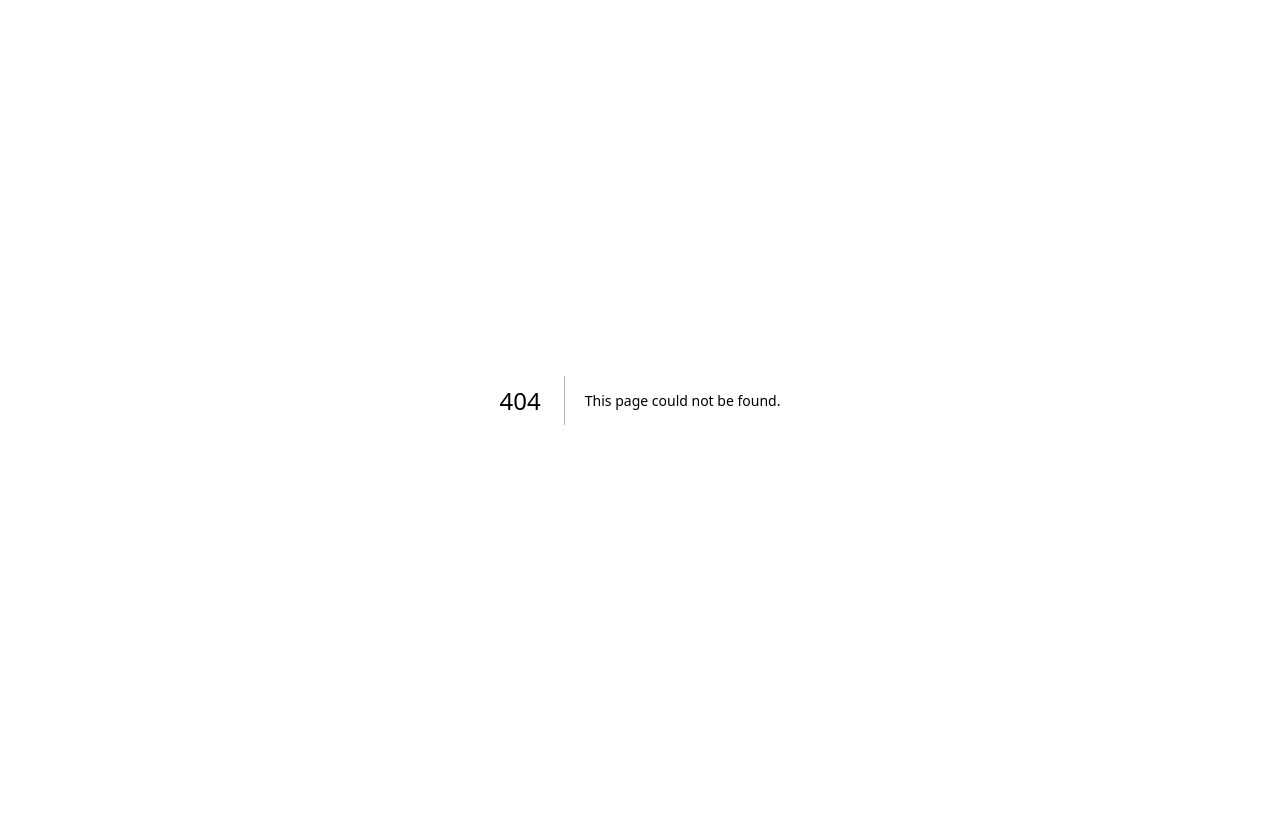
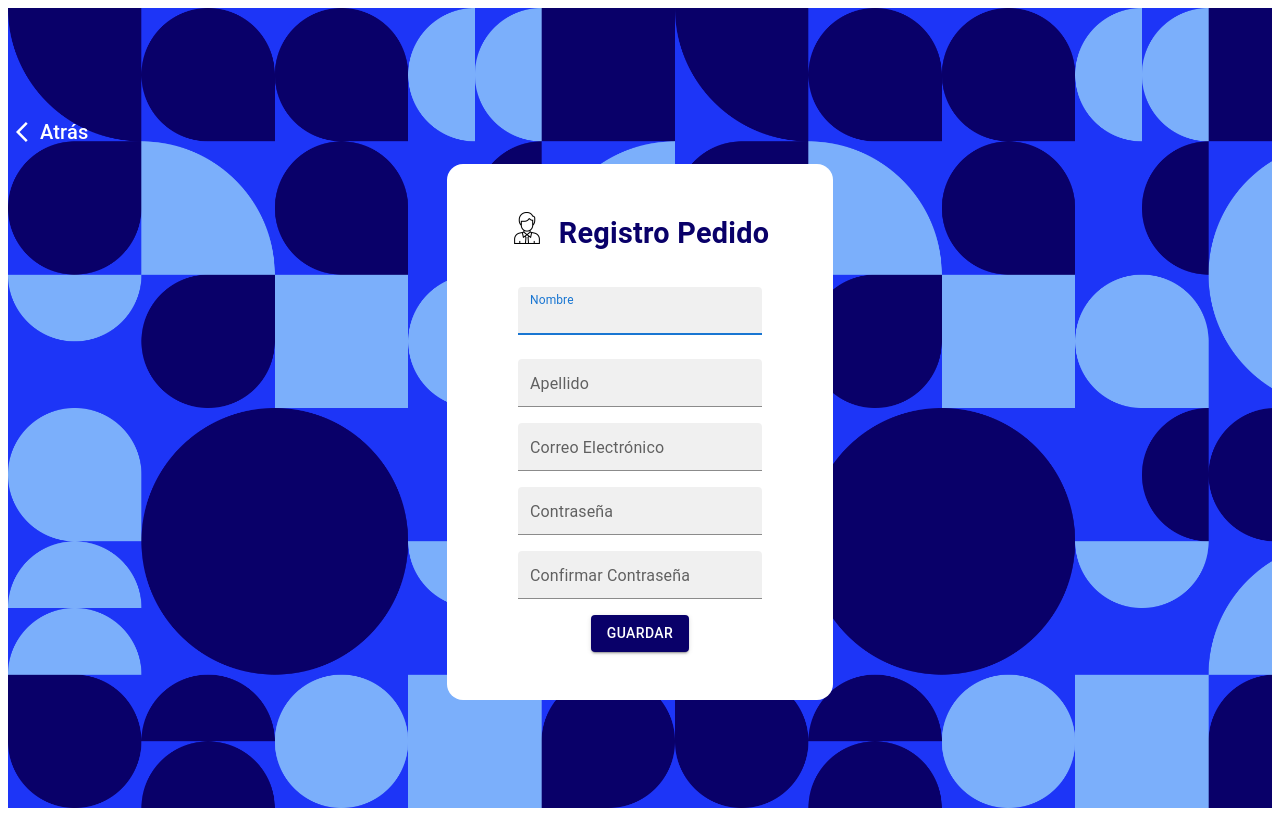
Before and after one commit to CarlosAC-29/Invento_Track, a Next.js app in the folder invento-track-frontend/: page /pages/usuarios/registro-pedido in a window 1280 px wide. Before the commit this address had no page. Built offline with nearby package versions, Linux system fonts and the light colour scheme.

Commit message:
hu started

```diff
--- /dev/null
+++ b/invento-track-frontend/src/app/pages/usuarios/registro-pedido/page.jsx
@@ -0,0 +1,270 @@
+"use client"
+import React, { useState } from 'react';
+import Swal from 'sweetalert2';
+import styles from './styles.module.css'
+import ArrowBackIosIcon from '@mui/icons-material/ArrowBackIos';
+import Image from 'next/image';
+import vendorIcon from '../../../../../public/images/vendedor-icon.png';
+import { useForm } from 'react-hook-form';
+import {
+    Box,
+    Typography,
+    Stack,
+    TextField,
+    Button
+} from '@mui/material';
+import { registarVendedor } from '@/app/api/api.routes';
+import { Password } from '@mui/icons-material';
+import { useRouter } from 'next/navigation';
+import { initializeApp } from 'firebase/app';
+import { getAuth, createUserWithEmailAndPassword } from 'firebase/auth'
+
+const firebaseConfig = {
+    apiKey: "AIzaSyAWrC4NNeZpkbsDnmFM4ZirY3uzJu_GDHA",
+    authDomain: "logininventotrack.firebaseapp.com",
+    projectId: "logininventotrack",
+    storageBucket: "logininventotrack.appspot.com",
+    messagingSenderId: "692002139318",
+    appId: "1:692002139318:web:c627ac41ca3cc4b1d64a17"
+  };
+
+const app = initializeApp(firebaseConfig);
+
+export default function RegistroPedido() {
+
+    const { register, handleSubmit} = useForm(
+        {
+            defaultValues: {
+                nombre: '',
+                apellido: '',
+                email: '',
+                password: '',
+                confPassword: ''
+            }
+        }
+    )
+
+    const handleClick = () => {
+        router.push('../listas/cliente');
+      };
+
+    const router = useRouter();
+
+    const [data, setData] = useState('')
+
+    const [nombreError, setNombreError] = useState('')
+    const [apellidoError, setApellidoeError] = useState('')
+    const [passowordError, setPasswordError] = useState('')
+    const [confPasswordError, setConfPasswordError] = useState('')
+    const [emailError, setEmailError] = useState('')
+
+
+    const saveData = async (data) => {
+
+        Swal.fire({
+            title: 'Esperando respuesta del servidor...',
+            allowOutsideClick: false,
+            allowEscapeKey: false,
+            button: true,
+            showConfirmButton: false,
+            didOpen: () => {
+                Swal.showLoading();
+            }
+        })
+
+        const response = await registarVendedor(data)
+
+        //Firebase
+        const auth = getAuth();
+        try {
+            const userCredential = await createUserWithEmailAndPassword(auth, data.email, data.password);
+            // Usuario registrado con éxito
+            console.log('Usuario registrado:', userCredential.user);
+            // Aquí puedes redirigir a otra página o realizar otras acciones después del registro exitoso
+        } catch (error) {
+            // Si hay un error durante el registro
+            console.error('Error de registro:', error.message);
+        }
+
+        console.log(response)
+
+        if(response){
+            Swal.close()
+            Swal.fire({
+                title: 'Vendedor registrado con éxito',
+                icon: 'success',
+                confirmButtonText: 'Ok',
+            })
+        }else{
+            Swal.close()
+            Swal.fire({
+                title: 'Error al registrar el vendedor',
+                icon: 'error',
+                confirmButtonText: 'Ok',
+            })
+        }
+
+    }
+
+    const processForm = (data) => {
+        setData(data);
+        console.log(data);
+
+        let isValid = true;
+
+        if (!data.nombre || !data.nombre.length) {
+            setNombreError('Campo requerido');
+            isValid = false;
+        } else {
+            setNombreError('');
+        }
+
+        if (!data.apellido || !data.apellido.length) {
+            setApellidoeError('Campo requerido');
+            isValid = false;
+        } else {
+            setApellidoeError('');
+        }
+
+        if (!data.email || !data.email.length) {
+            setEmailError('Campo requerido');
+            isValid = false;
+        } else {
+            setEmailError('');
+        }
+
+        if (!data.password || !data.password.length) {
+            setPasswordError('Campo requerido');
+            isValid = false;
+        } else {
+            setPasswordError('');
+        }
+
+        if (!data.confPassword || !data.confPassword.length) {
+            setConfPasswordError('Campo requerido');
+            isValid = false;
+        } else {
+            setConfPasswordError('');
+        }
+
+        if (isValid) {
+            saveData(data);
+        }
+    };
+
+
+    return (
+        <div className={styles.main_container}>
+            <Stack
+            direction='column'
+            alignItems="center"
+            justifyContent="center"
+            spacing={2}
+            sx={{
+                width: '100%',
+                height: '100vh',
+            }}
+            >
+                <Box sx={{paddingLeft: '1rem',width: "100%", display: 'flex', justifyContent: 'left', alignItems:'center' }}>
+                    <Box onClick={handleClick} sx={{cursor: 'pointer', display: 'flex', color: "#fff", justifyContent: "center", alignItems:"center"}}>
+                    <ArrowBackIosIcon id='backIcon' />
+                    <Typography variant='h6' > Atrás </Typography>
+                    </Box>
+                </Box>
+                <Box
+                    sx={{
+                        bgcolor: 'white',
+
+                        borderRadius: '1rem',
+                        padding: '2rem 4rem',
+                        marginBottom: '1rem'
+                    }}
+                    xs={12}
+                    sm={12}
+                    md={10}
+                >
+                    <form onSubmit={handleSubmit(processForm)}>
+                        <Stack
+                            direction='column'
+                            alignItems="center"
+                            justifyContent="center"
+                            spacing={2}
+                            sx={{ height: '100%', padding: '1rem 0' }}
+                        >
+                            <Box sx={{ display: 'flex' }}>
+                                <Image src={vendorIcon} width={32} alt='worker' />
+                                <Typography sx={{
+                                    color: '#090069',
+                                    fontSize: '1.8rem',
+                                    marginLeft: '1rem',
+                                    fontWeight: 'bold',
+                                    marginBottom: '1rem'
+                                }}>
+                                    Registro Pedido
+                                </Typography>
+                            </Box>
+                            <TextField
+                                error={nombreError && nombreError.length ? true : false}
+                                autoFocus
+                                size="small"
+                                id="nombre"
+                                label="Nombre"
+                                variant="filled"
+                                {...register('nombre')}
+                                helperText={nombreError}
+                                sx={{ height: nombreError && nombreError.length ? 'auto' : '56px' }}
+
+                            />
+                            <TextField
+                                error={apellidoError && apellidoError.length ? true : false}
+                                size="small"
+                                id="apellido"
+                                label="Apellido"
+                                variant="filled"
+                                {...register('apellido')}
+                                helperText={apellidoError}
+                            />
+                            <TextField
+                                error={emailError && emailError.length ? true : false}
+                                size="small"
+                                id="email"
+                                label="Correo Electrónico"
+                                variant="filled"
+                                {...register('email')}
+                                helperText={emailError}
+                            />
+                            <TextField
+                                error={passowordError && passowordError.length ? true : false}
+                                size="small"
+                                id="password"
+                                label="Contraseña"
+                                variant="filled"
+                                {...register('password')}
+                                helperText={passowordError}
+                            />
+                            <TextField
+                                error={confPasswordError && confPasswordError.length ? true : false}
+                                size="small"
+                                id="confPassowrd"
+                                label="Confirmar Contraseña"
+                                variant="filled"
+                                helperText={confPasswordError}
+                                {...register('confPassword')}
+                            />
+                            <Button
+                                type='submit'
+                                variant="contained"
+                                sx={{ backgroundColor: "#090069",
+                                "&:hover": {
+                                  backgroundColor: "#1d35f7",
+                                }, color: 'white' }}
+                            >
+                                Guardar
+                            </Button>
+                        </Stack>
+                    </form>
+                </Box>
+            </Stack>
+        </div>
+    );
+}
--- /dev/null
+++ b/invento-track-frontend/src/app/pages/usuarios/registro-pedido/styles.module.css
@@ -0,0 +1,7 @@
+.main_container{
+    display: flex;
+    justify-content: center;
+    align-items: center;
+    background-image: url("/images/bg.png");
+    background-size: contain;
+}
```
Also changed, not shown: 1 other file (tests, documents, lock files or other folders).
